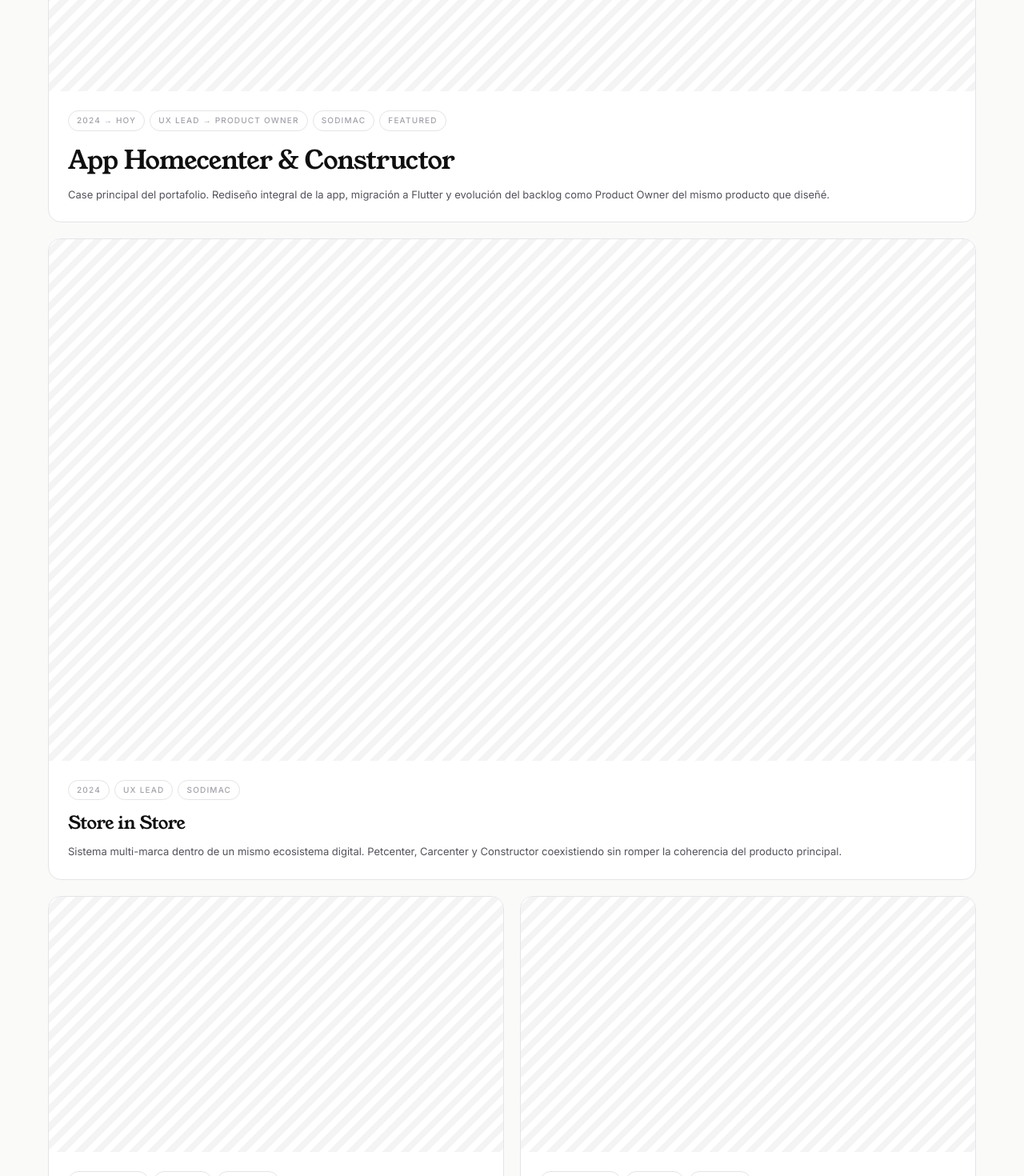
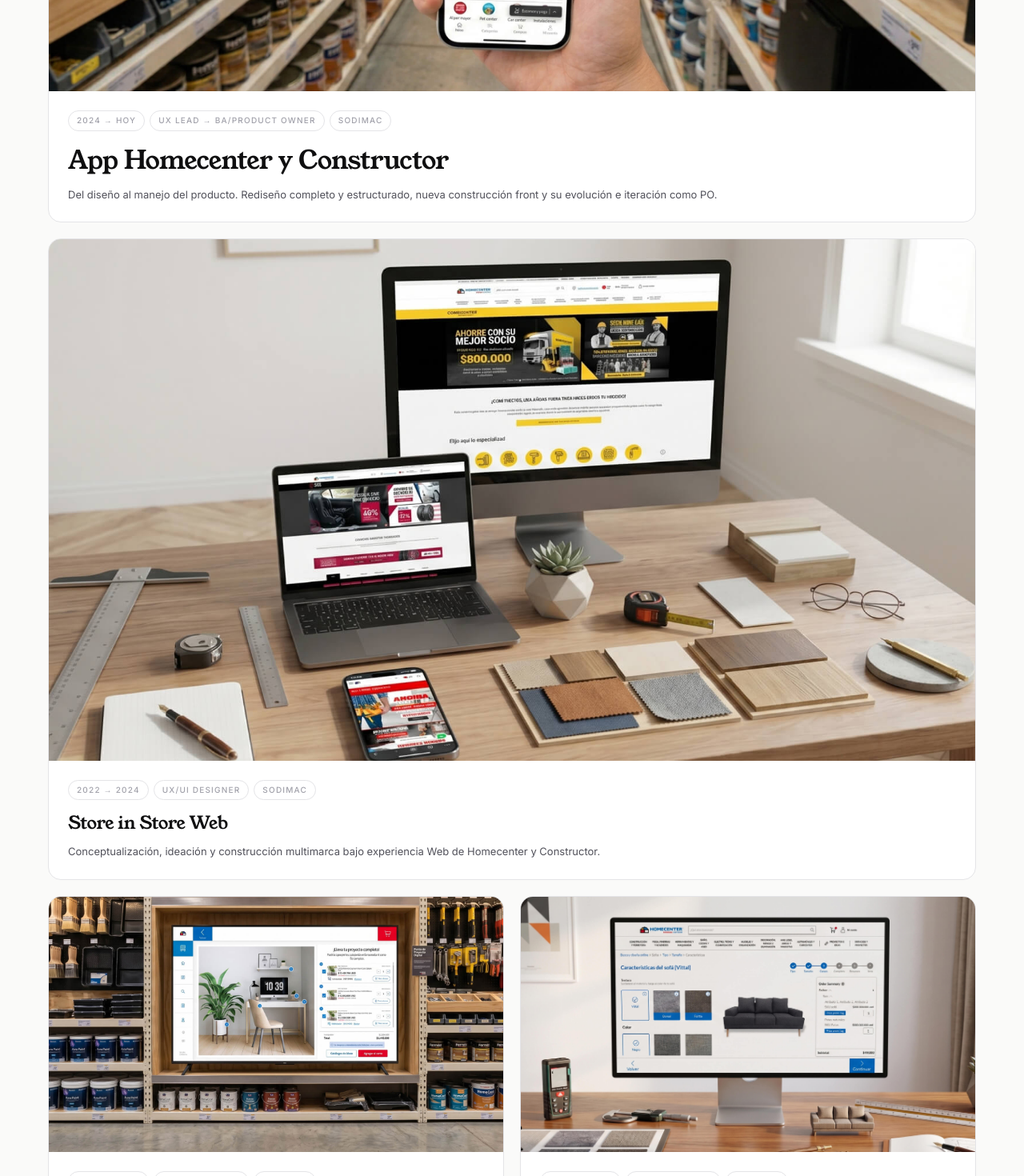
Before and after one commit to Santiagomejial/portfolio, a Next.js app: page /work in a window 1280 px wide. Shown: the part 1200-2670 px from the top of the page at 80% size. Built offline with nearby package versions, Linux system fonts and the light colour scheme.

Commit message:
feat(work): cap 01 sincronizado con home + label cap 02 actualizado

```diff
--- a/app/work/page.tsx
+++ b/app/work/page.tsx
@@ -36,13 +36,13 @@
         />
       </PageHero>
 
-      {/* CAPÍTULO 1 — RETAIL SODIMAC */}
+      {/* CAPÍTULO 1 — HOMECENTER SODIMAC */}
       <section
         id="retail"
         className="container-portfolio border-t border-line py-20 md:py-28"
       >
         <SectionHead
-          label="Capítulo 01 · Retail Sodimac"
+          label="Capítulo 01 · Homecenter Sodimac"
           title={
             <>
               Cuatro productos dentro del retail de{' '}
@@ -58,37 +58,40 @@
             href="/work/homecenter"
             featured
             className="md:col-span-12"
-            meta={[
-              '2024 → hoy',
-              'UX Lead → Product Owner',
-              'Sodimac',
-              'Featured',
-            ]}
-            title="App Homecenter & Constructor"
-            description="Case principal del portafolio. Rediseño integral de la app, migración a Flutter y evolución del backlog como Product Owner del mismo producto que diseñé."
+            meta={['2024 → Hoy', 'UX Lead → BA/Product Owner', 'Sodimac']}
+            title="App Homecenter y Constructor"
+            description="Del diseño al manejo del producto. Rediseño completo y estructurado, nueva construcción front y su evolución e iteración como PO."
+            image="/work/homecenter.jpg"
+            imageAlt="App Homecenter y Constructor — pantallas rediseñadas en Flutter."
           />
           {/* Store in Store full */}
           <WorkCard
             href="/work/store-in-store"
             className="md:col-span-12"
-            meta={['2024', 'UX Lead', 'Sodimac']}
-            title="Store in Store"
-            description="Sistema multi-marca dentro de un mismo ecosistema digital. Petcenter, Carcenter y Constructor coexistiendo sin romper la coherencia del producto principal."
+            meta={['2022 → 2024', 'UX/UI Designer', 'Sodimac']}
+            title="Store in Store Web"
+            description="Conceptualización, ideación y construcción multimarca bajo experiencia Web de Homecenter y Constructor."
+            image="/work/store-in-store.jpg"
+            imageAlt="Store in Store — sistema multimarca dentro del ecosistema digital de Homecenter."
           />
-          {/* Kioscos + Asistentes en pareja */}
+          {/* Pantallas + Asistentes en pareja */}
           <WorkCard
             href="/work/kioscos-digitales"
             className="md:col-span-6"
-            meta={['2022 → 2024', 'UX Lead', 'Sodimac']}
-            title="Kioscos Digitales"
-            description="Autogestión en tienda física. Conecta el mundo digital con el piso de venta para descongestionar puntos de atención."
+            meta={['2022 → 2024', 'UX/UI Designer', 'Sodimac']}
+            title="Pantallas digitales en tienda"
+            description="Evolución UX del canal de venta digital en las tiendas Homecenter y Constructor."
+            image="/work/pantallas-tienda.jpg"
+            imageAlt="Pantallas digitales de venta dentro de las tiendas Homecenter y Constructor."
           />
           <WorkCard
             href="/work/asistentes-compra"
             className="md:col-span-6"
-            meta={['2022 → 2024', 'UX Lead', 'Sodimac']}
-            title="Asistentes de Compra"
-            description="Herramienta interna para asesores en tienda. Acelera búsqueda de producto, cotización y cierre de venta asistida."
+            meta={['2022 → 2024', 'UX/UI Designer', 'Sodimac']}
+            title="Asistentes de compra digital"
+            description="Creación de flujos de asistencia a compras de productos complejos o proyectos de hogar y construcción."
+            image="/work/asistentes-compra.jpg"
+            imageAlt="Asistentes de compra digital — flujos de acompañamiento para proyectos complejos."
           />
         </div>
       </section>
@@ -99,10 +102,10 @@
         className="container-portfolio border-t border-line py-20 md:py-28"
       >
         <SectionHead
-          label="Capítulo 02 · Fundacionales · 2021"
+          label="Capítulo 02 · Fundacionales 2019"
           title={
             <>
-              Los dos primeros proyectos donde aterricé el{' '}
+              Los proyectos donde aterricé el{' '}
               <span className="text-gradient">método industrial</span> al
               producto digital.
             </>
```
